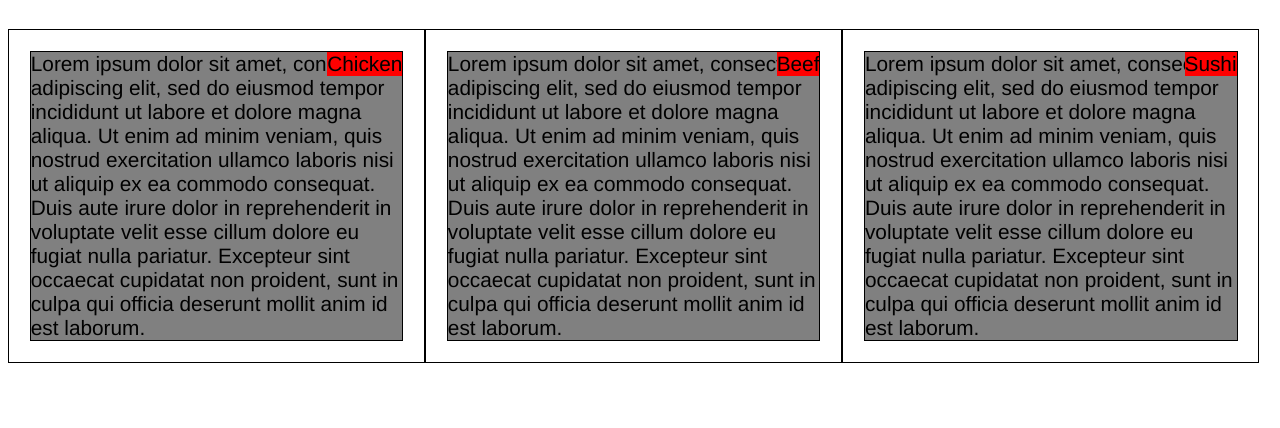
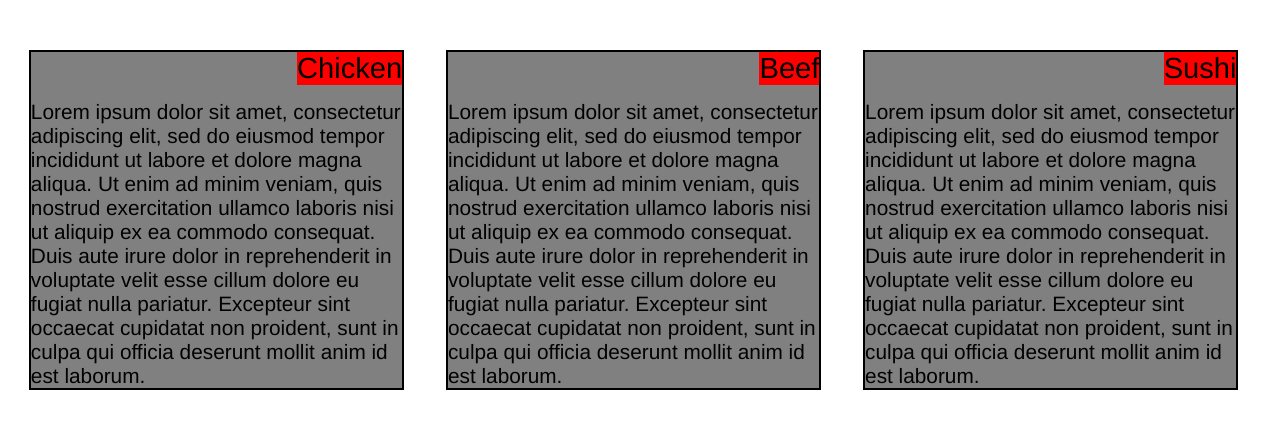
Before and after one commit to Harsini23/coursera--test, a plain HTML site: page site/index.html in a window 1280 px wide. Shown: the part 90-518 px from the top of the page. Drawn offline with Linux system fonts and the light colour scheme.

Commit message:
My First page.

```diff
--- a/site/css/my_style.css
+++ b/site/css/my_style.css
@@ -16,7 +16,7 @@ p{
 	margin-left: auto;
 	margin-right: auto;
 	width:90%;
-	border:1px solid black;
+	border:2px solid black;
 
 
 }
@@ -24,7 +24,10 @@ span{
 	background: red;
 	position: absolute;
 	top:0px;
-	right: 0px;
+	right:0px;
+	font-size: 140%;
+
+
 }
 
 
@@ -35,7 +38,7 @@ span{
 	.col-lg-7, .col-lg-8 , .col-lg-9, .col-lg-10, .col-lg-11, .col-lg-12
 	{
 		float: left;
-		border: 1px solid black;
+
 
 	}
 	.col-lg-1{
@@ -83,7 +86,6 @@ span{
 	.col-md-7, .col-md-8 , .col-md-9, .col-md-10, .col-md-11, .col-md-12
 	{
 		float: left;
-		border: 1px solid black;
 
 	}
 	.col-md-1{
--- a/site/index.html
+++ b/site/index.html
@@ -7,15 +7,24 @@
 <body>
 	<h1>Our Menu</h1>
 
-		<div class="col-lg-4 col-md-6" ><p >
-			<span >Chicken</span>
-			Lorem ipsum dolor sit amet, consectetur adipiscing elit, sed do eiusmod tempor incididunt ut labore et dolore magna aliqua. Ut enim ad minim veniam, quis nostrud exercitation ullamco laboris nisi ut aliquip ex ea commodo consequat. Duis aute irure dolor in reprehenderit in voluptate velit esse cillum dolore eu fugiat nulla pariatur. Excepteur sint occaecat cupidatat non proident, sunt in culpa qui officia deserunt mollit anim id est laborum.</p></div>
-		<div class="col-lg-4 col-md-6"><p >
-			<span >Beef</span>
-			Lorem ipsum dolor sit amet, consectetur adipiscing elit, sed do eiusmod tempor incididunt ut labore et dolore magna aliqua. Ut enim ad minim veniam, quis nostrud exercitation ullamco laboris nisi ut aliquip ex ea commodo consequat. Duis aute irure dolor in reprehenderit in voluptate velit esse cillum dolore eu fugiat nulla pariatur. Excepteur sint occaecat cupidatat non proident, sunt in culpa qui officia deserunt mollit anim id est laborum.</p></div>
+		<div class="col-lg-4 col-md-6" ><p>
+			<span>Chicken</span>
+			<br>
+			<br>
+			Lorem ipsum dolor sit amet, consectetur adipiscing elit, sed do eiusmod tempor incididunt ut labore et dolore magna aliqua. Ut enim ad minim veniam, quis nostrud exercitation ullamco laboris nisi ut aliquip ex ea commodo consequat. Duis aute irure dolor in reprehenderit in voluptate velit esse cillum dolore eu fugiat nulla pariatur. Excepteur sint occaecat cupidatat non proident, sunt in culpa qui officia deserunt mollit anim id est laborum.</p>
+		</div>
+		<div class="col-lg-4 col-md-6"><p>
+			<span>Beef</span>
+			<br>
+			<br>
+			Lorem ipsum dolor sit amet, consectetur adipiscing elit, sed do eiusmod tempor incididunt ut labore et dolore magna aliqua. Ut enim ad minim veniam, quis nostrud exercitation ullamco laboris nisi ut aliquip ex ea commodo consequat. Duis aute irure dolor in reprehenderit in voluptate velit esse cillum dolore eu fugiat nulla pariatur. Excepteur sint occaecat cupidatat non proident, sunt in culpa qui officia deserunt mollit anim id est laborum.</p>
+		</div>
 		<div class="col-lg-4 col-md-12"><p>
 			<span>Sushi</span>
-			Lorem ipsum dolor sit amet, consectetur adipiscing elit, sed do eiusmod tempor incididunt ut labore et dolore magna aliqua. Ut enim ad minim veniam, quis nostrud exercitation ullamco laboris nisi ut aliquip ex ea commodo consequat. Duis aute irure dolor in reprehenderit in voluptate velit esse cillum dolore eu fugiat nulla pariatur. Excepteur sint occaecat cupidatat non proident, sunt in culpa qui officia deserunt mollit anim id est laborum.</p></div>
+			<br>
+			<br>
+			Lorem ipsum dolor sit amet, consectetur adipiscing elit, sed do eiusmod tempor incididunt ut labore et dolore magna aliqua. Ut enim ad minim veniam, quis nostrud exercitation ullamco laboris nisi ut aliquip ex ea commodo consequat. Duis aute irure dolor in reprehenderit in voluptate velit esse cillum dolore eu fugiat nulla pariatur. Excepteur sint occaecat cupidatat non proident, sunt in culpa qui officia deserunt mollit anim id est laborum.</p>
+		</div>
 
 
 
```
